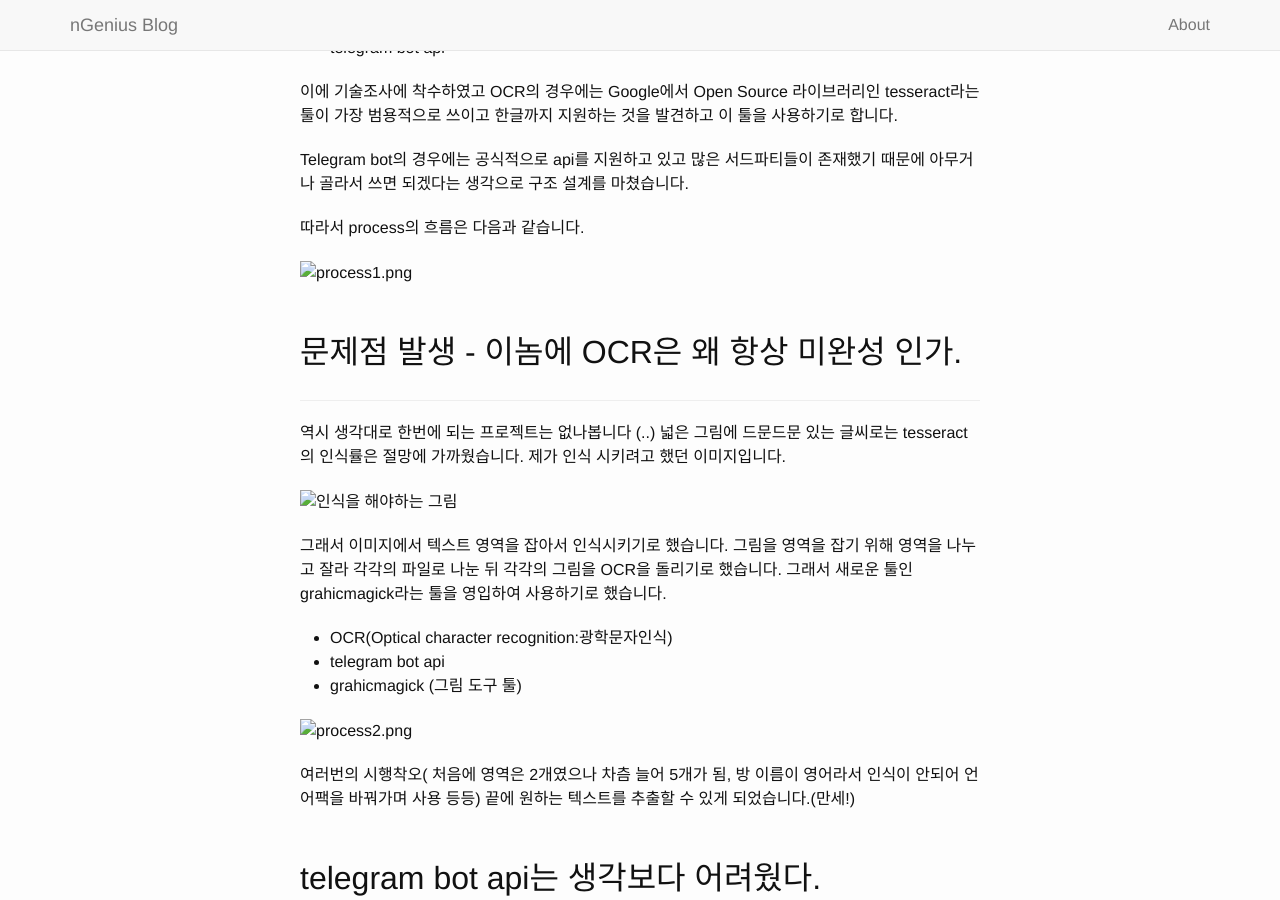
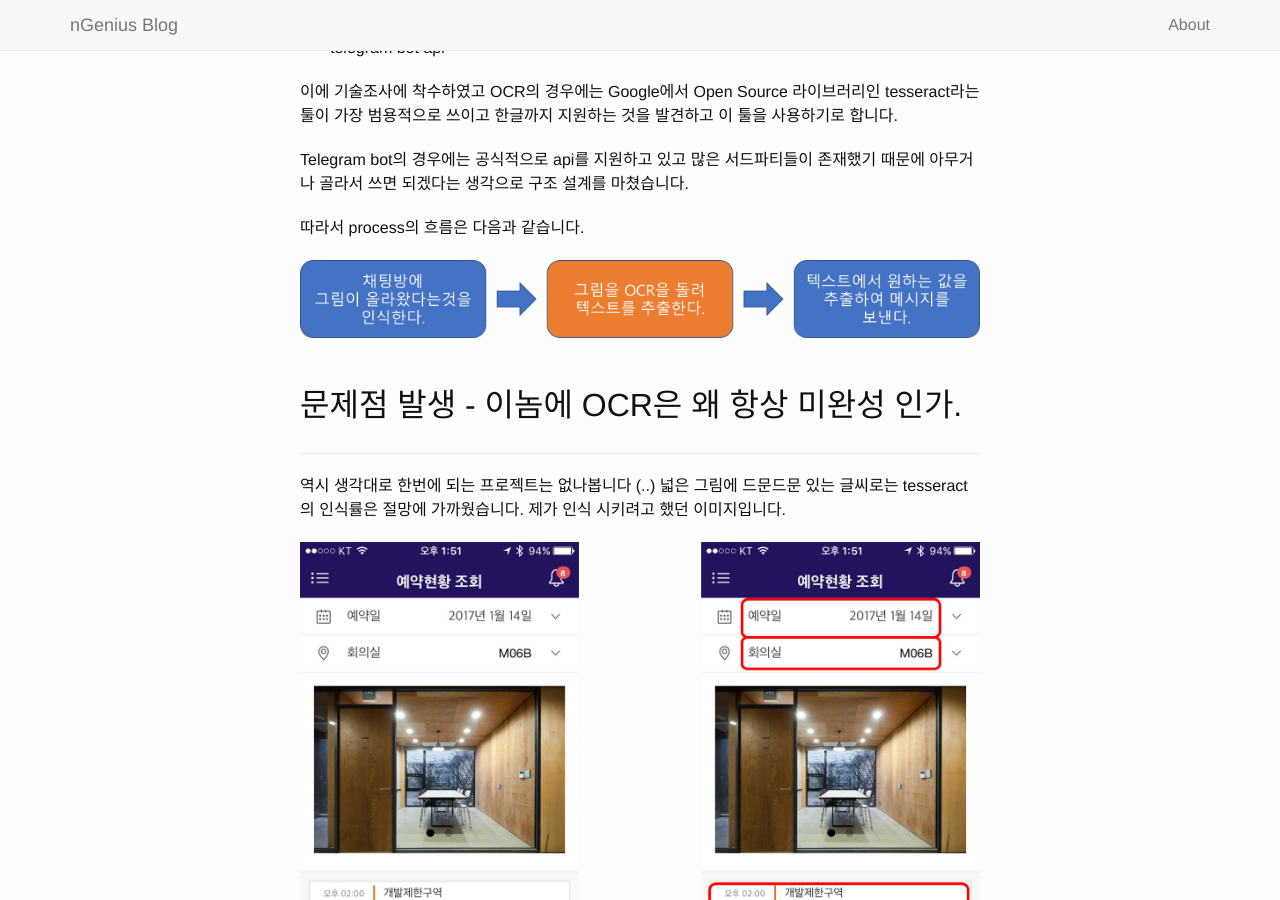
Before and after one commit to imsukmin/blog, a Jekyll site: the page built from _posts/2017-01-13-review-make-telegram-bot.md, in a window 1280 px wide and 900 px high, scrolled down 640 px. Built offline with Jekyll 4.4.1, drawn with Linux system fonts in a browser that asks for light colours.

Commit message:
modify image link

```diff
--- a/_posts/2017-01-13-review-make-telegram-bot.md
+++ b/_posts/2017-01-13-review-make-telegram-bot.md
@@ -23,13 +23,13 @@ Telegram bot의 경우에는 공식적으로 api를 지원하고 있고 많은
 
 따라서 process의 흐름은 다음과 같습니다.
 
-![process1.png](../images/2017-01-13-review-make-telegram-bot/process1.png)
+![process1.png](/images/2017-01-13-review-make-telegram-bot/process1.png)
 
 ## 문제점 발생 - 이놈에 OCR은 왜 항상 미완성 인가.
 
 역시 생각대로 한번에 되는 프로젝트는 없나봅니다 (..) 넓은 그림에 드문드문 있는 글씨로는 tesseract의 인식률은 절망에 가까웠습니다. 제가 인식 시키려고 했던 이미지입니다.
 
-![인식을 해야하는 그림](../images/2017-01-13-review-make-telegram-bot/recent.png)
+![인식을 해야하는 그림](/images/2017-01-13-review-make-telegram-bot/recent.png)
 
 그래서 이미지에서 텍스트 영역을 잡아서 인식시키기로 했습니다. 그림을 영역을 잡기 위해 영역을 나누고 잘라 각각의 파일로 나눈 뒤 각각의 그림을 OCR을 돌리기로 했습니다. 그래서 새로운 툴인 grahicmagick라는 툴을 영입하여 사용하기로 했습니다.
 
@@ -37,7 +37,7 @@ Telegram bot의 경우에는 공식적으로 api를 지원하고 있고 많은
 * telegram bot api
 * grahicmagick (그림 도구 툴)
 
-![process2.png](../images/2017-01-13-review-make-telegram-bot/process2.png)
+![process2.png](/images/2017-01-13-review-make-telegram-bot/process2.png)
 
 여러번의 시행착오( 처음에 영역은 2개였으나 차츰 늘어 5개가 됨, 방 이름이 영어라서 인식이 안되어 언어팩을 바꿔가며 사용 등등) 끝에 원하는 텍스트를 추출할 수 있게 되었습니다.(만세!)
 
@@ -49,7 +49,7 @@ Telegram bot의 경우에는 공식적으로 api를 지원하고 있고 많은
 
 우여곡절 끝에 `bot.on()`과 `bot.onText()`의 차이(on()는 모든 메시지의 반응하는 이벤트리스너이고 onText()는 bot api의 기능중 하나인 command를 사용하기 위해 만들어진 것이였다.)를 알아내었고 "안녕"이라는 키워드에 반응 하도록 하는데 또 1시간이 들었다. 그럼 이제 추출된 값을 보내줄수 있게 되었다!
 
-![process3.png](../images/2017-01-13-review-make-telegram-bot/process3.png)
+![process3.png](/images/2017-01-13-review-make-telegram-bot/process3.png)
 
 
 ## 마지막인가...?
@@ -66,7 +66,7 @@ Telegram bot의 경우에는 공식적으로 api를 지원하고 있고 많은
 
 위와 같은 코드를 통해 메시지를 분류하여 처리하였다. 일단 계획한 대로 잘 처리되는 프로그램이 완성되었다.
 
-![process4.png](../images/2017-01-13-review-make-telegram-bot/process4.png)
+![process4.png](/images/2017-01-13-review-make-telegram-bot/process4.png)
 
 ## 뭔가 허전한데..
 
@@ -76,19 +76,19 @@ Telegram bot의 경우에는 공식적으로 api를 지원하고 있고 많은
 
 추가 과제가 출몰하였습니다. 구글 켈린더 링크와 애플 켈린더 링크를 보내주는 것 까지를 목표로 하게 되었습니다.
 
-![process5.png](../images/2017-01-13-review-make-telegram-bot/process5.png)
+![process5.png](/images/2017-01-13-review-make-telegram-bot/process5.png)
 
 ## 애플 캘린더는 복잡하구나..
 
 링크를 어떻게 만들면 좋을까 라는 고민에 문득 떠오른 사이트가 있었으니 그것은 [onoffmix](http://www.onoffmix.com)였습니다. 2~3년전 자주 사용했지만 이제는 이용이 뜸해진 그 곳에서는 이벤트 등록 편의를 위해 구글 켈린더 링크와 ics 파일을 다운로드 받을 수 있도록 되어있습니다. 순간 스치는 의문점.. "왜 애플 캘린더는 이벤트 추가 링크가 없지?"라는 생각과 검색 끝에 확실한 정보는 찾을 수 없었지만, 브라우져로 서비스되지 않기 때문이라는 추론만 남긴체 결국 ics파일을 만드는 방향으로 프로세스를 수정합니다.
 
-![process6.png](../images/2017-01-13-review-make-telegram-bot/process6.png)
+![process6.png](/images/2017-01-13-review-make-telegram-bot/process6.png)
 
 ## ics는 표준 규격이 존재한다.
 
 일단 모험심이 강한 필자는 ics파일을 까서 어떤 형식을 취하는 지를 확인하고 내가 (쉽게!) 만들수 있는지를 조사하기로 했습니다.
 
-![in_icsFile.png](../images/2017-01-13-review-make-telegram-bot/in_icsFile.png)
+![in_icsFile.png](/images/2017-01-13-review-make-telegram-bot/in_icsFile.png)
 
 위 그림처럼 얼마안되는 양의 양식이였기 때문에 별로 어렵지 않다고 생각한 필자는 field부분을 어떻게 채워 나가야 하는지 파악하며 나아가는 중 UID부분에서 정보를 찾지 못하였고 결국 npm의 ics 모듈과 노드의 기본모듈인 fs모듈을 사용하여 ics를 만들고 보내는 방식으로 프로그램을 제작하였습니다.
 
@@ -98,18 +98,18 @@ Telegram bot의 경우에는 공식적으로 api를 지원하고 있고 많은
 
     eventLinkToGoogle = "http://www.google.com/calendar/render?action=TEMPLATE&text=[이벤트제목]&dates="+(new Date(시작시간 [YYYY-MM-DD HH:MM])).toISOString().replace(/-|:|\.\d\d\d/g,"")+"/"+(new Date(종료시간 [YYYY-MM-DD HH:MM])).toISOString().replace(/-|:|\.\d\d\d/g,"")+"&sprop=name:주최자&location=장소";
 
-![process7.png](../images/2017-01-13-review-make-telegram-bot/process7.png)
+![process7.png](/images/2017-01-13-review-make-telegram-bot/process7.png)
 
 ## 진짜 마지막인가...?
 
-![result.png](../images/2017-01-13-review-make-telegram-bot/result.png)
+![result.png](/images/2017-01-13-review-make-telegram-bot/result.png)
 
 
 잘 작동 되는 것이 확인 되었습니다. 이제 라즈베리 파이로 옮기기만 하면 됩니다.
 
 ## 끝!
 
-![rasp-pi.png](../images/2017-01-13-review-make-telegram-bot/rasp-pi.png)
+![rasp-pi.png](/images/2017-01-13-review-make-telegram-bot/rasp-pi.png)
 
 
 라즈베리파이에 이식 또한 완료되었습니다!
```
